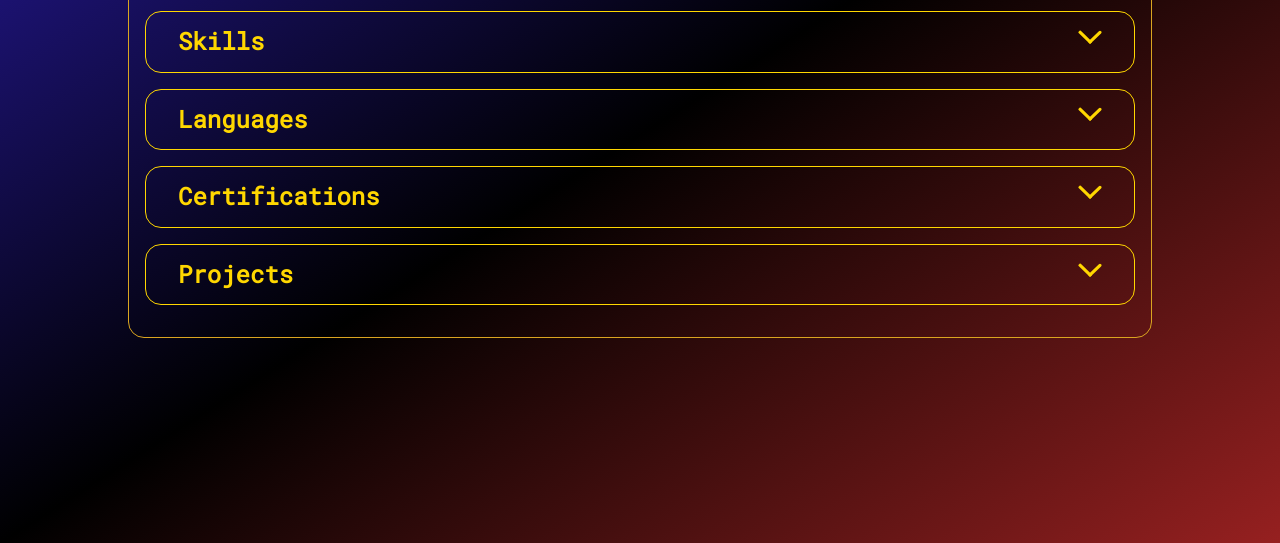
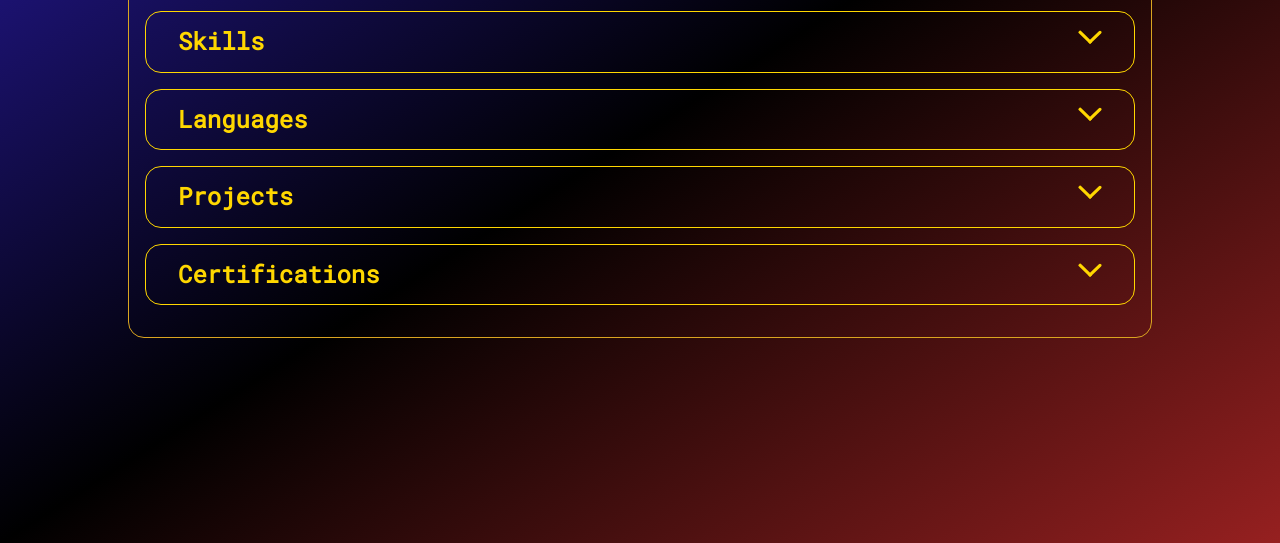
Before and after one commit to apollohardrock/portfolio, a plain HTML site: page index.html in a window 1280 px wide. Shown: the part 273-816 px from the top of the page. Drawn offline with nearby package versions, Linux system fonts and the light colour scheme; a web font is replaced by a local one.

Commit message:
atualização projects

```diff
--- a/assets/data/profile.json
+++ b/assets/data/profile.json
@@ -45,7 +45,7 @@
       "Inglês (intermediário)",
       "Espanhol (básico)"
     ],
-    "projetos": [
+    "projects": [
       {
         "name": "Pokedéx",
         "url": "https://github.com/apollohardrock/projects/tree/main/pokedex",
--- a/assets/js/main.js
+++ b/assets/js/main.js
@@ -35,14 +35,25 @@ function updateSoftSkills(profileData) {
 }
 
 function updateLanguages(profileData) {
+    const languages = document.getElementById('profile.languages')
+    languages.innerHTML = profileData.languages.map(languages => `<li>${languages}</li>`).join('')
+
+}
+
+function updateProjects(profileData) {
+    const projects = document.getElementById('profile.projects')
+    projects.innerHTML = profileData.projects.map(projects =>{
+        return `
+            <li>
+                <h3 ${projects.github ? 'class="github"' : 'class="www"'}>${projects.name}</h3>
+                <a href="${projects.url} target="_blank">${projects.url}</a>
+            </li>
+        `
+    }).join('')
 
 }
 
 function updateCertifications(profileData) {
-
-}
-
-function updateProjects(profileData) {
 
 }
 
@@ -52,6 +63,7 @@ function updateProjects(profileData) {
     updateHardSkills(profileData)
     updateSoftSkills(profileData)
     updateLanguages(profileData)
+    updateProjects(profileData)
     updateCertifications(profileData)
-    updateProjects(profileData)
+
 })()
--- a/index.html
+++ b/index.html
@@ -81,10 +81,19 @@
             </button>
 
             <div class="content">
-                <ul class="languages">
-                    <li>Português (BR)</li>
-                    <li>English</li>
-                </ul>
+                <ul id="profile.languages"></ul>
+            </div>
+
+        </section>
+
+        <section class="acordeon">
+
+            <button class="trigger" type="button">
+                Projects
+            </button>
+
+            <div class="content">
+                <ul id="profile.projects"></ul>
             </div>
 
         </section>
@@ -96,20 +105,7 @@
             </button>
 
             <div class="content">
-                <ul class="education">
-
-                </ul>
-            </div>
-
-        </section>
-
-        <section class="acordeon">
-
-            <button class="trigger" type="button">
-                Projects
-            </button>
-
-            <div class="content">
+                <ul id="profile.certification"></ul>
 
             </div>
 
```
